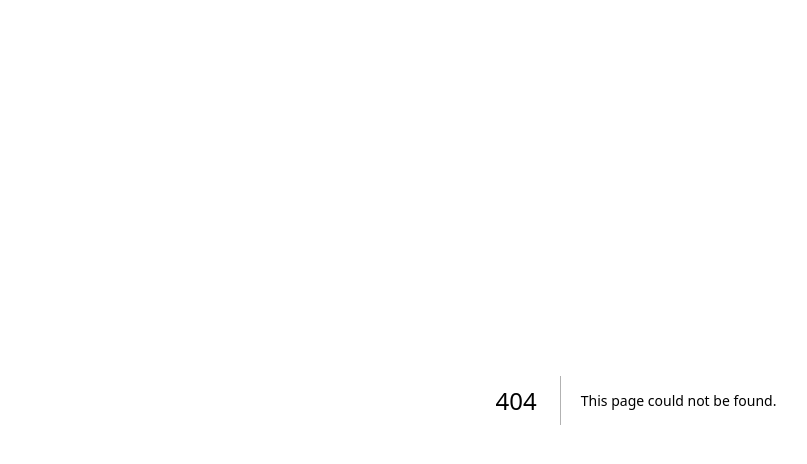
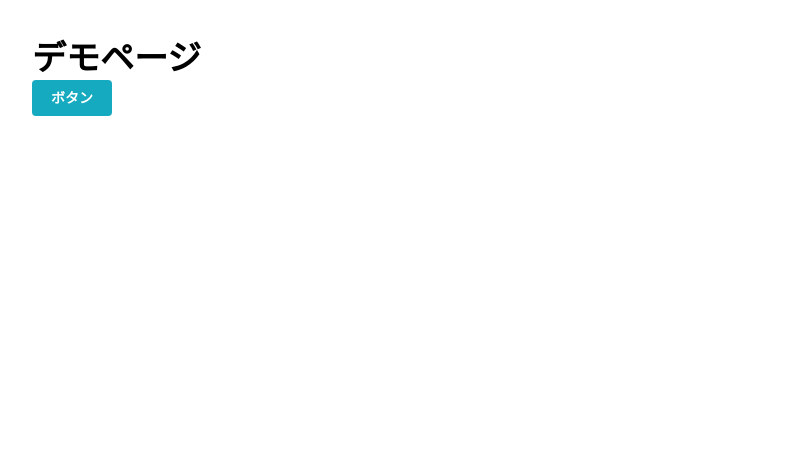
Before and after one commit to hirosuke0520/demo-next-mantine, a Next.js app: page /demo in a window 1280 px wide. Before the commit this address had no page. Shown: the top 464 px of the page, without its empty margins (4-811 px from the left). Built offline with nearby package versions, Linux system fonts and the light colour scheme.

Commit message:
Mantine導入

```diff
--- /dev/null
+++ b/src/app/demo/page.tsx
@@ -0,0 +1,12 @@
+import { Box, Button, Title } from "@mantine/core";
+
+export const Demo = () => {
+  return (
+    <Box p={36}>
+      <Title order={1}>デモページ</Title>
+      <Button color="cyan">ボタン</Button>
+    </Box>
+  );
+};
+
+export default Demo;
--- a/src/app/layout.tsx
+++ b/src/app/layout.tsx
@@ -1,22 +1,63 @@
-import type { Metadata } from 'next'
-import { Inter } from 'next/font/google'
-import './globals.css'
+// import type { Metadata } from "next";
+// import { Inter } from "next/font/google";
+// import "./globals.css";
+// import { MantineProvider } from "@mantine/core";
 
-const inter = Inter({ subsets: ['latin'] })
+// const inter = Inter({ subsets: ["latin"] });
 
+// export const metadata: Metadata = {
+//   title: "Create Next App",
+//   description: "Generated by create next app",
+// };
+
+// export default function RootLayout({
+//   children,
+// }: {
+//   children: React.ReactNode;
+// }) {
+//   return (
+//     <html lang="ja">
+//       <body className={inter.className}>
+//         <MantineProvider>{children}</MantineProvider>
+//       </body>
+//     </html>
+//   );
+// }
+
+import React from "react";
+import type { Metadata } from "next";
+import { Inter } from "next/font/google";
+import "@mantine/core/styles.css";
+import { MantineProvider, ColorSchemeScript } from "@mantine/core";
+import { theme } from "../theme";
+
+const inter = Inter({ subsets: ["latin"] });
 export const metadata: Metadata = {
-  title: 'Create Next App',
-  description: 'Generated by create next app',
+  title: "Mantine Next.js template",
+  description: "I am using Mantine with Next.js!",
+};
+
+export default function RootLayout({ children }: { children: any }) {
+  return (
+    <html lang="ja">
+      <head>
+        <ColorSchemeScript />
+        <link rel="shortcut icon" href="/favicon.svg" />
+        <meta
+          name="viewport"
+          content="minimum-scale=1, initial-scale=1, width=device-width, user-scalable=no"
+        />
+      </head>
+      <body className={inter.className}>
+        <MantineProvider theme={theme}>{children}</MantineProvider>
+      </body>
+    </html>
+  );
+  // return (
+  //   <html lang="ja">
+  //     <body className={inter.className}>
+  //       <MantineProvider>{children}</MantineProvider>
+  //     </body>
+  //   </html>
+  // );
 }
-
-export default function RootLayout({
-  children,
-}: {
-  children: React.ReactNode
-}) {
-  return (
-    <html lang="en">
-      <body className={inter.className}>{children}</body>
-    </html>
-  )
-}
--- /dev/null
+++ b/src/theme.ts
@@ -0,0 +1,7 @@
+"use client";
+
+import { createTheme } from "@mantine/core";
+
+export const theme = createTheme({
+  /* Put your mantine theme override here */
+});
```
Also changed, not shown: src/app/page.tsx (+8 -7 lines).
